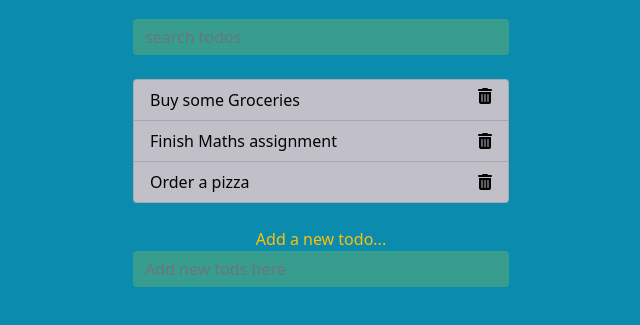
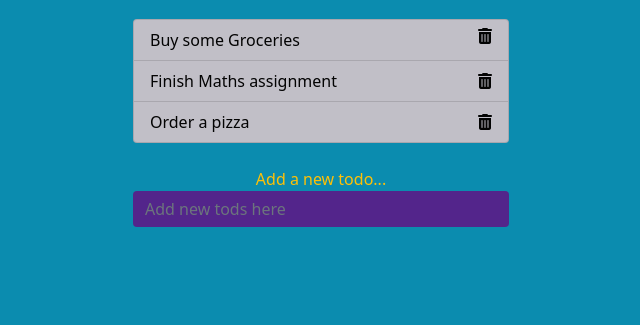
Before and after one commit to hamzeey/To-do, a plain HTML site: page Index.html in a window 1280 px wide. Shown: the part 77-402 px from the top of the page, without its empty margins (319-959 px from the left). Drawn offline with nearby package versions, Linux system fonts and the light colour scheme.

```diff
--- a/Index.html
+++ b/Index.html
@@ -17,9 +17,6 @@
 
         <header class="text-center text-dark my-4">
             <h1 class="mb-4">To-do </h1>
-            <form class="search">
-                <input class="form-control m-auto" type="text" name="search" placeholder="search todos" />
-            </form>
         </header>
 
         <ul class="list-group todos mx-auto text-white">
--- a/styles.css
+++ b/styles.css
@@ -11,8 +11,9 @@
 input[type=text]:focus {
     color: #fff;
     border: none;
-    background: rgba(223, 226, 15, 0.2);
+    background: rgba(96, 18, 133, 0.842);
     max-width: 400px;
+    cursor: pointer;
 }
 
 .todos li {
```
